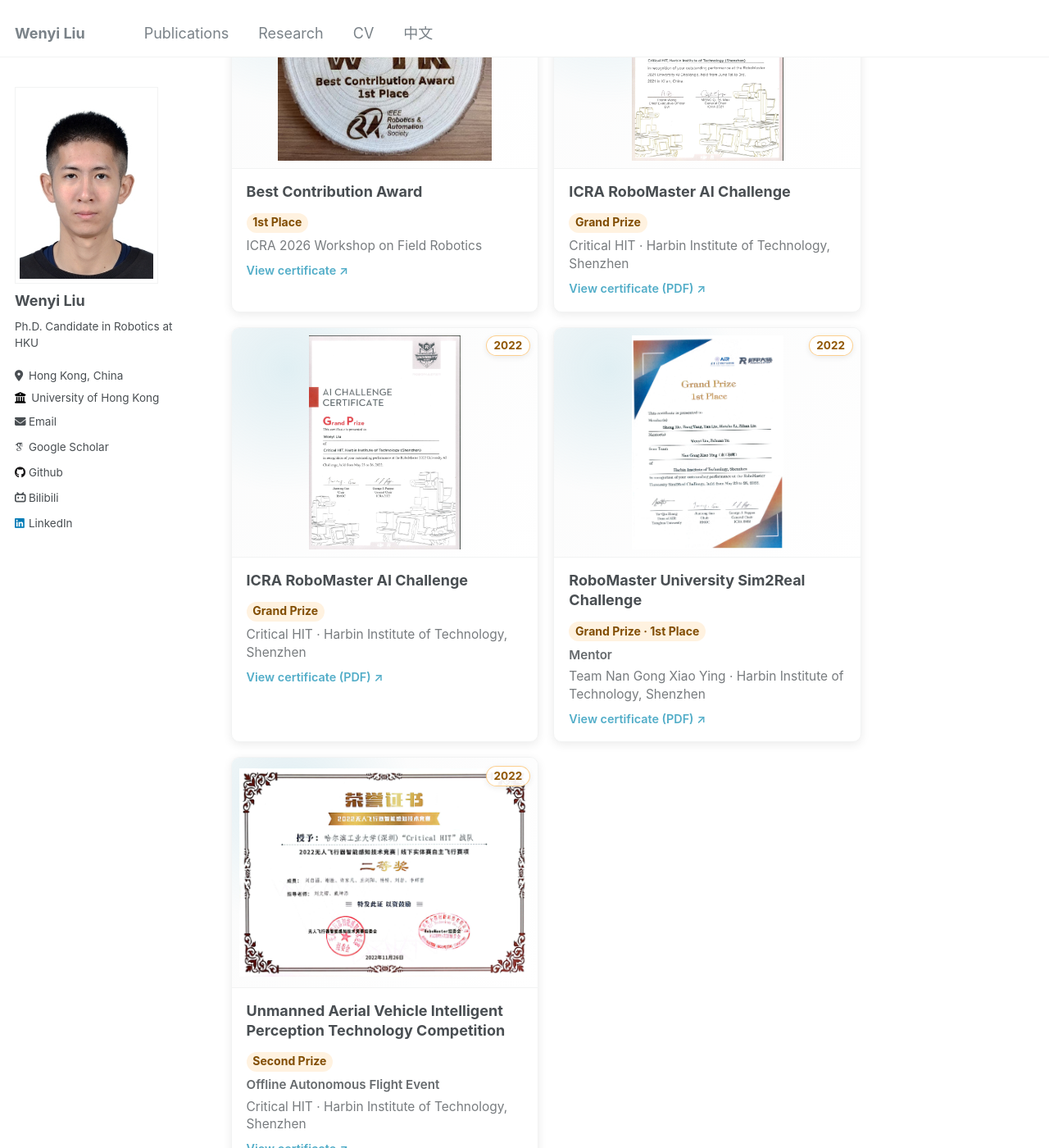
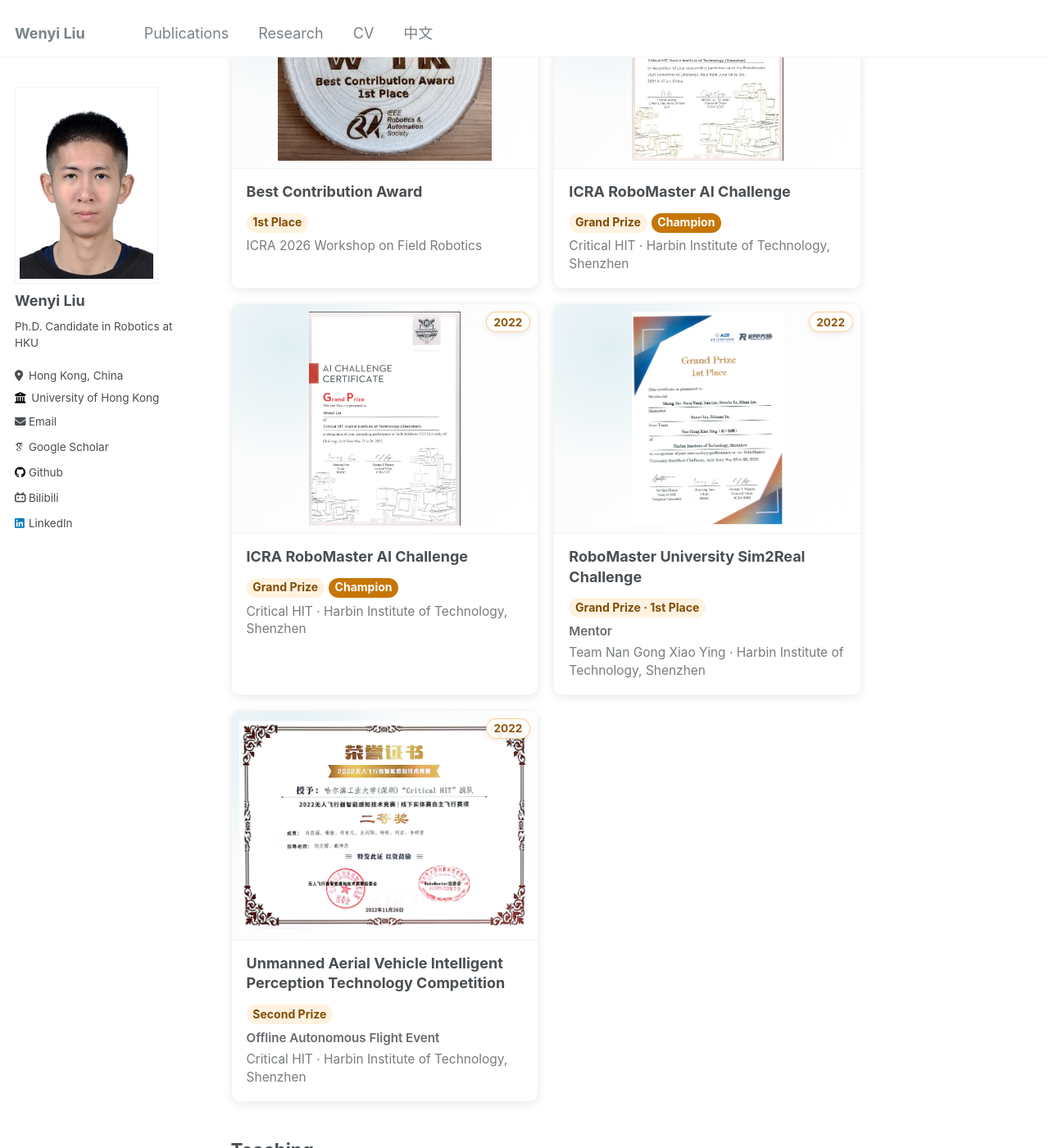
Before and after one commit to FENYUN323/liuwenyi.github.io, a Jekyll site: the page built from _pages/about.md, in a window 1280 px wide and 1400 px high, scrolled down 1963 px. Shown: the whole window at 82% size. Built offline with Jekyll 4.4.1, drawn with Linux system fonts in a browser that asks for light colours; some web fonts are replaced.

Commit message:
Simplify award certificate cards

```diff
--- a/_data/selected_awards.yml
+++ b/_data/selected_awards.yml
@@ -8,6 +8,7 @@
 - title: "ICRA RoboMaster AI Challenge"
   organization: "Critical HIT · Harbin Institute of Technology, Shenzhen"
   distinction: "Grand Prize"
+  result: "Champion"
   year: "2021"
   image: "/images/awards/rmua-2021-grand-prize.jpg"
   document: "/images/awards/RMUA2021国际赛冠军.pdf"
@@ -16,6 +17,7 @@
 - title: "ICRA RoboMaster AI Challenge"
   organization: "Critical HIT · Harbin Institute of Technology, Shenzhen"
   distinction: "Grand Prize"
+  result: "Champion"
   year: "2022"
   image: "/images/awards/rmua-2022-grand-prize.jpg"
   document: "/images/awards/RMUA2022冠军.pdf"
--- a/_includes/selected-awards.html
+++ b/_includes/selected-awards.html
@@ -1,21 +1,15 @@
 <div class="selected-awards">
   {% for award in site.data.selected_awards %}
-    {% assign certificate_url = award.document | default: award.image %}
     <article class="selected-award">
       <div class="selected-award__media">
         {% if award.image %}
-          <a
-            class="selected-award__image-link"
-            href="{{ certificate_url | relative_url }}"
-            target="_blank"
-            rel="noopener noreferrer"
-            aria-label="View certificate: {{ award.title }} (opens in a new tab)">
+          <div class="selected-award__image">
             <img
               src="{{ award.image | relative_url }}"
               alt="{{ award.image_alt }}"
               loading="lazy"
               decoding="async">
-          </a>
+          </div>
         {% else %}
           <div class="selected-award__placeholder" aria-hidden="true">
             <svg viewBox="0 0 64 64" focusable="false">
@@ -33,23 +27,15 @@
       <div class="selected-award__body">
         <h3 class="selected-award__title">{{ award.title }}</h3>
         <p class="selected-award__distinction">{{ award.distinction }}</p>
+        {% if award.result %}
+          <p class="selected-award__result">{{ award.result }}</p>
+        {% endif %}
         {% if award.detail %}
           <p class="selected-award__detail">{{ award.detail }}</p>
         {% endif %}
         {% if award.organization %}
           <p class="selected-award__organization">{{ award.organization }}</p>
         {% endif %}
-        {% if certificate_url %}
-          <p class="selected-award__links">
-            <a
-              href="{{ certificate_url | relative_url }}"
-              target="_blank"
-              rel="noopener noreferrer">
-              View certificate{% if award.document %} (PDF){% endif %}
-              <span aria-hidden="true">↗</span>
-            </a>
-          </p>
-        {% endif %}
       </div>
     </article>
   {% endfor %}
--- a/_sass/_page.scss
+++ b/_sass/_page.scss
@@ -561,12 +561,10 @@
   border-bottom: 1px solid $border-color;
 }
 
-.selected-award__image-link {
-  display: block;
+.selected-award__image {
   width: 100%;
   height: 100%;
   padding: 0.5em;
-  text-decoration: none !important;
 
   img {
     display: block;
@@ -646,6 +644,19 @@
   text-indent: 0;
 }
 
+.page__content .selected-award__result {
+  display: inline-block;
+  margin: 0 0 0.4em 0.35em;
+  padding: 0.18em 0.55em;
+  color: #fff;
+  background: mix(#000, $warning-color, 20%);
+  border-radius: 999px;
+  font-size: 0.78em;
+  font-weight: 700;
+  line-height: 1.35;
+  text-indent: 0;
+}
+
 .page__content .selected-award__organization {
   margin: 0;
   color: mix(#fff, $text-color, 26%);
@@ -663,23 +674,6 @@
   text-indent: 0;
 }
 
-.page__content .selected-award__links {
-  margin: 0.65em 0 0;
-  font-size: 0.8em;
-  font-weight: 600;
-  line-height: 1.35;
-  text-indent: 0;
-
-  a {
-    text-decoration: none;
-
-    &:hover,
-    &:focus-visible {
-      text-decoration: underline;
-    }
-  }
-}
-
 @media (prefers-reduced-motion: reduce) {
   .selected-award {
     transition: none;
```
